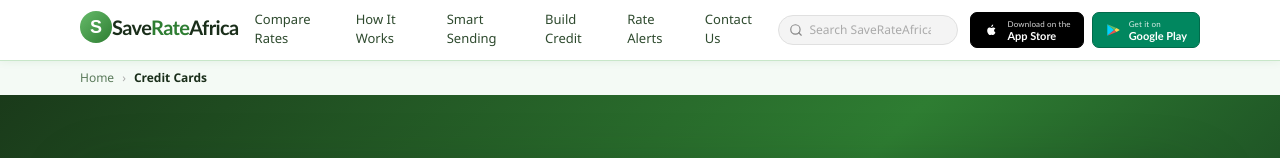
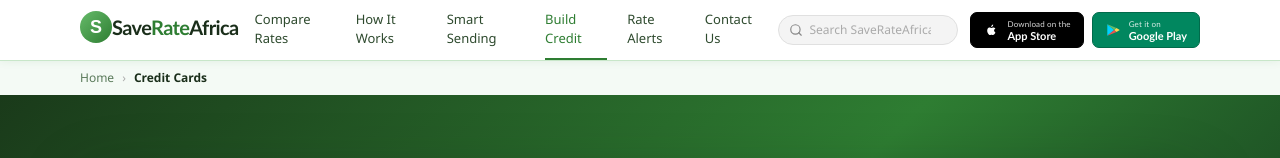
Before and after one commit to Chinenyeonukogu/SaveRateAfrica, a Next.js app: page /credit-cards in a window 1280 px wide. Shown: the top 158 px of the page. Built offline with nearby package versions, Linux system fonts and the light colour scheme.

Commit message:
Fix cross-page header navigation

```diff
--- a/components/SiteHeader.tsx
+++ b/components/SiteHeader.tsx
@@ -16,6 +16,8 @@ interface NavigationItem {
   href: string;
   keywords: string[];
   label: string;
+  routeHref?: string;
+  searchHref?: string;
   sectionId?: string;
 }
 
@@ -24,36 +26,43 @@ const navigationItems: NavigationItem[] = [
     href: "#compare-rates",
     keywords: ["compare", "rates", "providers"],
     label: "Compare Rates",
+    routeHref: "/#compare-rates",
     sectionId: "compare-rates"
   },
   {
     href: "#how-it-works",
     keywords: ["how", "works", "steps"],
     label: "How It Works",
+    routeHref: "/#how-it-works",
     sectionId: "how-it-works"
   },
   {
     href: "#smart-sending",
     keywords: ["smart", "sending", "ai"],
     label: "Smart Sending",
+    routeHref: "/#smart-sending",
     sectionId: "smart-sending"
   },
   {
     href: "#build-credit",
     keywords: ["credit", "build"],
     label: "Build Credit",
+    routeHref: "/credit-cards",
+    searchHref: "/credit-cards",
     sectionId: "build-credit"
   },
   {
     href: "#rate-alerts",
     keywords: ["alert", "notify"],
     label: "Rate Alerts",
+    routeHref: "/#rate-alerts",
     sectionId: "rate-alerts"
   },
   {
     href: "#contact",
     keywords: ["contact"],
     label: "Contact Us",
+    routeHref: "/#contact",
     sectionId: "contact"
   }
 ];
@@ -63,6 +72,7 @@ const searchOnlyTargets: NavigationItem[] = [
     href: "#feature-hub",
     keywords: ["feature", "features", "tool", "tools"],
     label: "Feature Hub",
+    routeHref: "/#feature-hub",
     sectionId: "feature-hub"
   }
 ];
@@ -89,15 +99,17 @@ const pageShellClassName =
   "mx-auto w-full max-w-[1200px] px-4 min-[600px]:px-6 lg:px-10";
 
 function SaveRateAfricaLogo({
+  href,
   onClick
 }: {
+  href: string;
   onClick: (event: MouseEvent<HTMLAnchorElement>) => void;
 }) {
   return (
     <a
       aria-label="SaveRateAfrica home"
       className="inline-flex items-center gap-0 text-[#1a2e1a]"
-      href="#home"
+      href={href}
       onClick={onClick}
       style={brandFontStyle}
     >
@@ -256,6 +268,18 @@ export function SiteHeader({
     setIsMobileSearchOpen(false);
   }
 
+  function getNavigationHref(item: NavigationItem) {
+    return pathname === "/" ? item.href : item.routeHref ?? `/${item.href}`;
+  }
+
+  function getSearchHref(item: NavigationItem) {
+    return item.searchHref ?? getNavigationHref(item);
+  }
+
+  function getHomeHref() {
+    return pathname === "/" ? "#home" : "/#home";
+  }
+
   function navigateTo(href: string, sectionId?: string) {
     closeMobilePanels();
     setSearchQuery("");
@@ -276,7 +300,7 @@ export function SiteHeader({
       return;
     }
 
-    router.push(`/${href}`);
+    router.push(href.startsWith("/") ? href : `/${href}`);
   }
 
   function handleNavClick(
@@ -285,8 +309,10 @@ export function SiteHeader({
   ) {
     if (item.sectionId) {
       event.preventDefault();
-      navigateTo(item.href, item.sectionId);
-      setActiveSectionId(item.sectionId);
+      navigateTo(getNavigationHref(item), item.sectionId);
+      if (pathname === "/") {
+        setActiveSectionId(item.sectionId);
+      }
       return;
     }
 
@@ -343,7 +369,7 @@ export function SiteHeader({
     );
 
     if (matchedTarget) {
-      navigateTo(matchedTarget.href, matchedTarget.sectionId);
+      navigateTo(getSearchHref(matchedTarget), matchedTarget.sectionId);
       return;
     }
 
@@ -351,7 +377,11 @@ export function SiteHeader({
   }
 
   function isActiveNavigationItem(item: NavigationItem) {
-    return pathname === "/" && activeSectionId === item.sectionId;
+    if (pathname === "/") {
+      return activeSectionId === item.sectionId;
+    }
+
+    return pathname === "/credit-cards" && item.sectionId === "build-credit";
   }
 
   return (
@@ -365,7 +395,7 @@ export function SiteHeader({
             </span>
             <Link
               className="font-bold underline underline-offset-2"
-              href="#compare-rates"
+              href={pathname === "/" ? "#compare-rates" : "/#compare-rates"}
               onClick={(event) => {
                 if (pathname === "/") {
                   event.preventDefault();
@@ -383,7 +413,7 @@ export function SiteHeader({
         <div className={pageShellClassName}>
           <div className="flex h-[60px] items-center justify-between gap-4">
             <div className="shrink-0">
-              <SaveRateAfricaLogo onClick={handleLogoClick} />
+              <SaveRateAfricaLogo href={getHomeHref()} onClick={handleLogoClick} />
             </div>
 
             <nav
@@ -401,7 +431,7 @@ export function SiteHeader({
                         ? "active border-[#2e7d32] text-[#2e7d32]"
                         : "border-transparent text-[#2e4a2e] hover:text-[#2e7d32]"
                     }`}
-                    href={item.href}
+                    href={getNavigationHref(item)}
                     onClick={(event) => handleNavClick(event, item)}
                   >
                     {item.label}
@@ -511,7 +541,7 @@ export function SiteHeader({
                     className={`inline-flex min-h-11 items-center border-b border-[#e8f5e9] px-4 py-3 text-[13px] font-medium ${
                       isActive ? "active text-[#2e7d32]" : "text-[#2e4a2e]"
                     }`}
-                    href={item.href}
+                    href={getNavigationHref(item)}
                     onClick={(event) => handleNavClick(event, item)}
                   >
                     {item.label}
```
